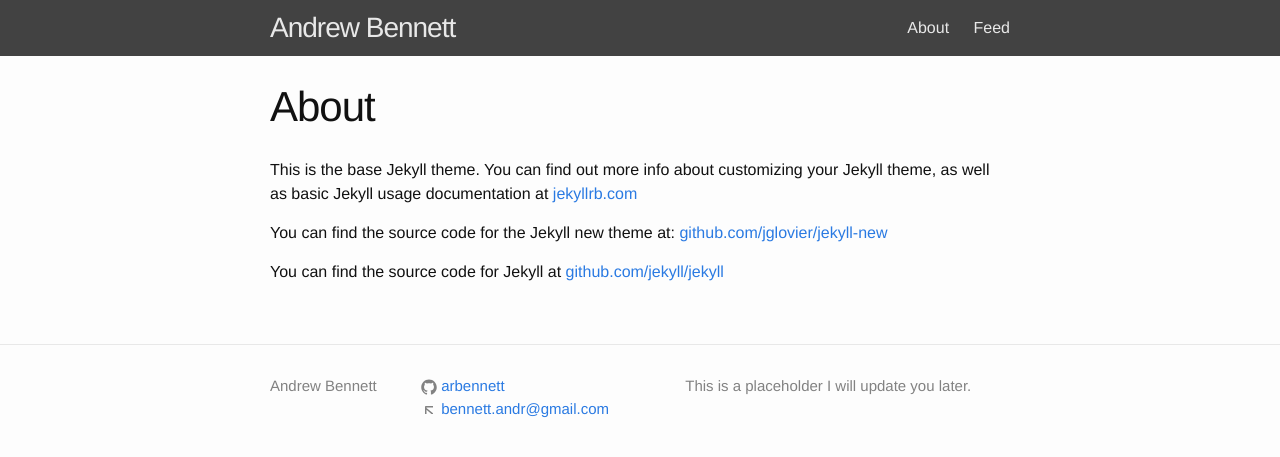
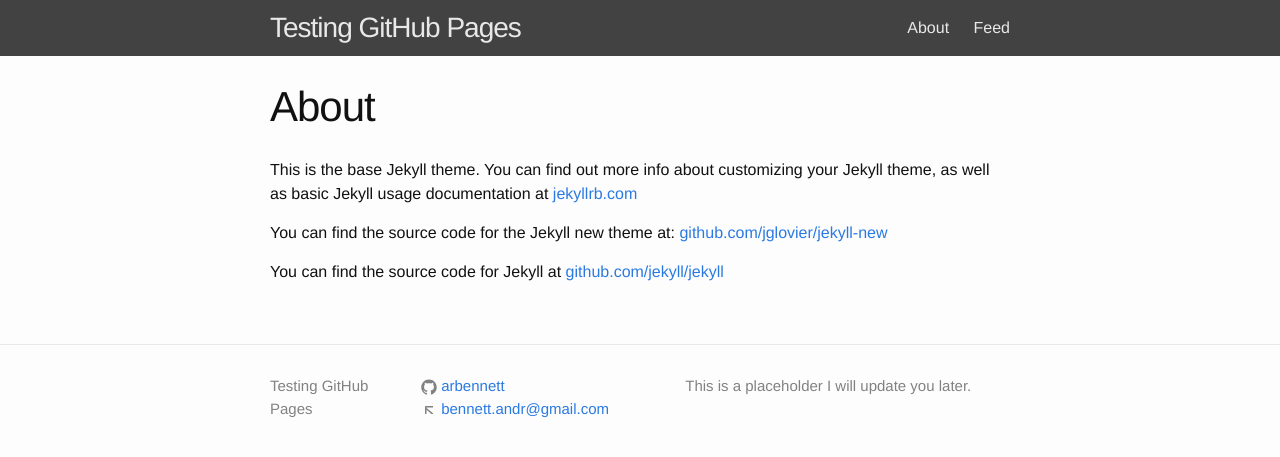
Before and after one commit to arbennett/arbennett.github.io, a Jekyll site: the page built from about.md, in a window 1280 px wide. Shown: the top 457 px of the page. Built offline with Jekyll 4.4.1, drawn with Linux system fonts in a browser that asks for light colours.

Commit message:
Update _config.yml

```diff
--- a/_config.yml
+++ b/_config.yml
@@ -1,5 +1,5 @@
 # Site settings
-title: Andrew Bennett
+title: Testing GitHub Pages
 email: bennett.andr@gmail.com
 description: > # this means to ignore newlines until "baseurl:"
   This is a placeholder I will update you later.
```
